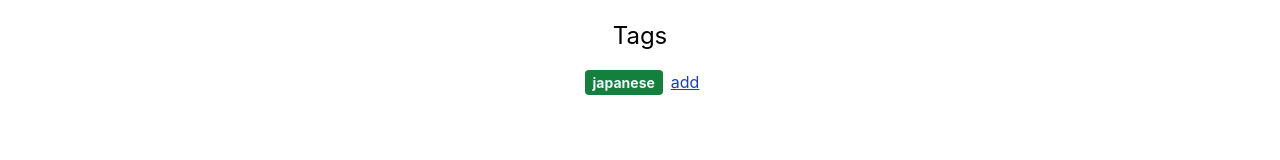
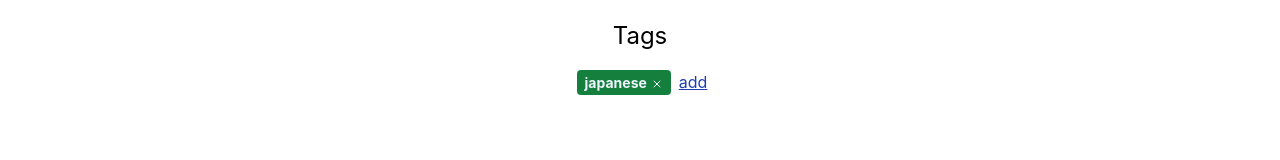
Before and after one commit to danielrobertson/taggle, a Next.js app: page / in a window 1280 px wide. Shown: the part 314-474 px from the top of the page. Built offline with nearby package versions, Linux system fonts and the light colour scheme.

Commit message:
feat: removable tags

```diff
--- a/pages/index.tsx
+++ b/pages/index.tsx
@@ -38,6 +38,9 @@ const Home: NextPage = () => {
 
   const onAddNewTag = () => setEditingTags(true);
 
+  const onTagClick = (event: any) =>
+    setTags(tags.filter((t) => t !== event.target.innerText));
+
   return (
     <div className={styles.container}>
       <Head>
@@ -54,10 +57,26 @@ const Home: NextPage = () => {
           <div className="mt-2">
             {tags.map((t) => (
               <span
+                role="button"
                 key={t}
+                onClick={onTagClick}
                 className="bg-green-700 text-blue-50 py-1 px-2 rounded text-sm font-bold ml-1"
               >
                 {t}
+                <svg
+                  xmlns="http://www.w3.org/2000/svg"
+                  className="inline pl-1 h-4 w-4"
+                  fill="none"
+                  viewBox="0 0 24 24"
+                  stroke="currentColor"
+                >
+                  <path
+                    strokeLinecap="round"
+                    strokeLinejoin="round"
+                    strokeWidth="2"
+                    d="M6 18L18 6M6 6l12 12"
+                  />
+                </svg>
               </span>
             ))}
             {editingTags && (
```
